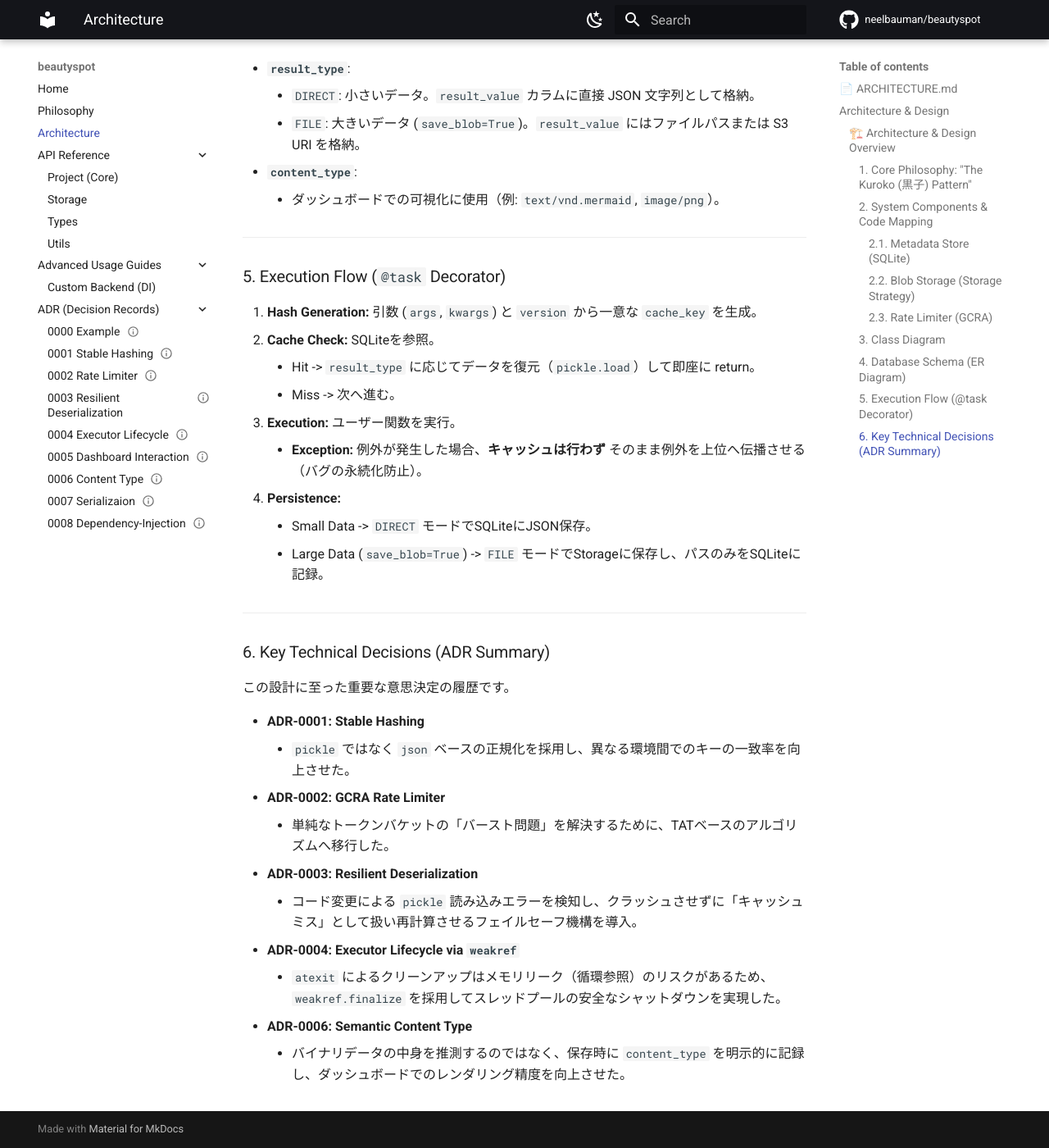
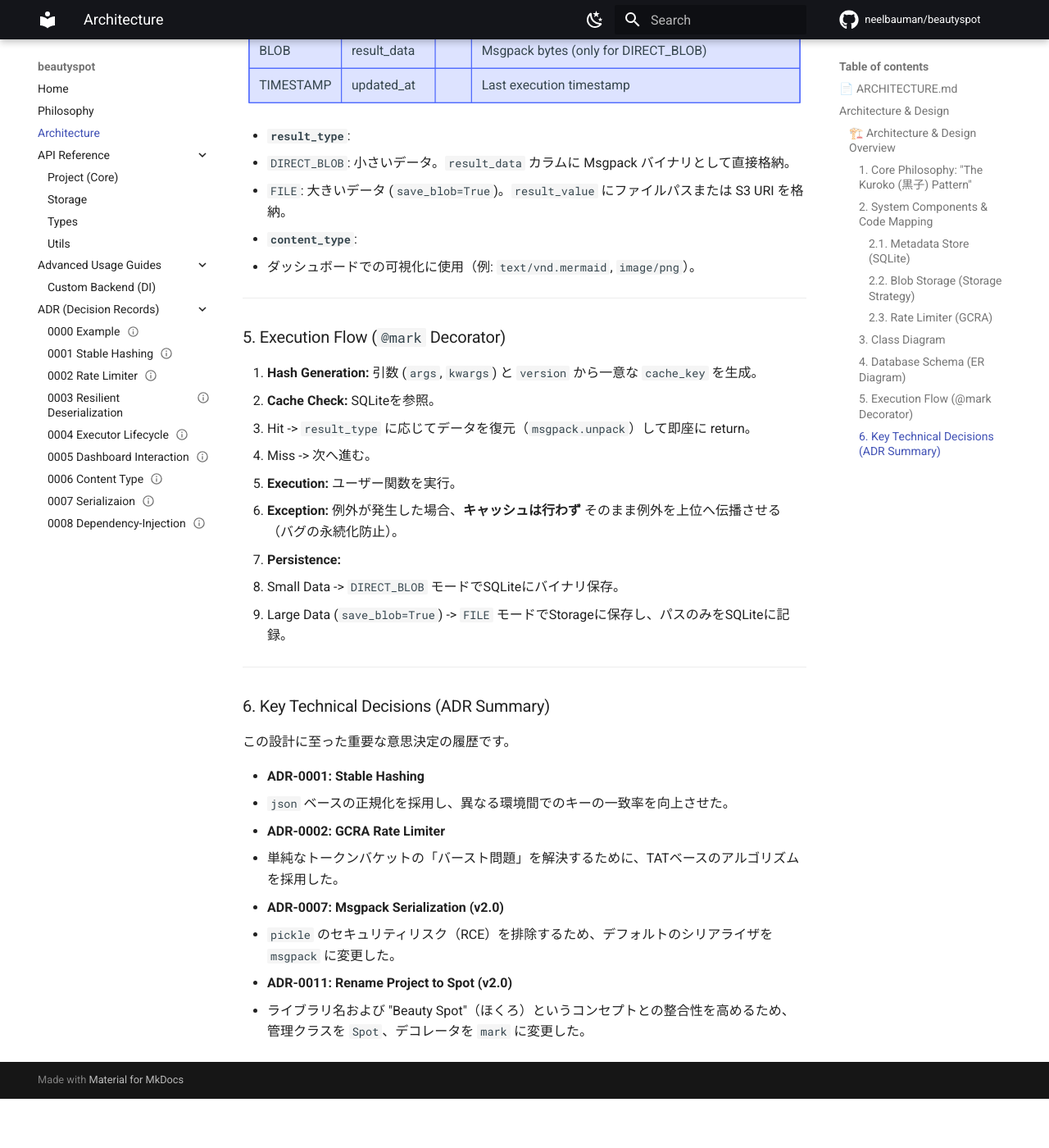
Before and after one commit to neelbauman/beautyspot, an MkDocs documentation site: the page built from docs/reference/architecture.md, in a window 1280 px wide and 1400 px high, scrolled down 2955 px. Shown: the whole window at 82% size. Built offline with MkDocs 1.6.1 and Material for MkDocs 9.7.7, drawn with Linux system fonts in a browser that asks for light colours; comment, search, counter and statistics services are not loaded; after the commit the page ends 4295 px from its top, so only the background shows below that; some of the changed text lies outside the part shown.

Commit message:
document for v2.0.0

````diff
--- a/docs/reference/architecture.md
+++ b/docs/reference/architecture.md
@@ -11,7 +11,7 @@
 ユーザーのビジネスロジック（関数）を汚染せず、インフラストラクチャの複雑性を隠蔽することを設計の主眼としています。
 
 * **No Inheritance:** ユーザーは特定のクラスを継承する必要がない。
-* **No Global State:** `Project` インスタンスごとに独立した状態（DB, TokenBucket）を持つ。
+* **No Global State:** `Spot` インスタンスごとに独立した状態（DB, TokenBucket）を持つ。
 * **Fail-Safe:** ライブラリ内部の整合性エラーが、ユーザーのアプリケーションをクラッシュさせてはならない。
 
 ---
@@ -22,16 +22,16 @@
 
 ```mermaid
 graph TD
-    UserFunc[User Function] -->|Decorated by| TaskWrapper
+    UserFunc[User Function] -->|Decorated by| MarkWrapper
 
-    subgraph "Project Context (src/beautyspot/core.py)"
-        TaskWrapper["Task Wrapper<br/><code>@Project.task</code>"]
+    subgraph "Spot Context (src/beautyspot/core.py)"
+        MarkWrapper["Mark Wrapper<br/><code>@Spot.mark</code>"]
 
-        TaskWrapper -->|Check/Save Cache| SQLite["Metadata Store<br/><code>sqlite3 (tasks table)</code>"]
-        TaskWrapper -->|Rate Limit| Limiter["Rate Limiter<br/><code>limiter.TokenBucket</code>"]
-        TaskWrapper -->|Execute| Executor["Async/Thread Executor<br/><code>concurrent.futures.Executor</code>"]
+        MarkWrapper -->|Check/Save Cache| SQLite["Metadata Store<br/><code>sqlite3 (tasks table)</code>"]
+        MarkWrapper -->|Rate Limit| Limiter["Rate Limiter<br/><code>limiter.TokenBucket</code>"]
+        MarkWrapper -->|Execute| Executor["Async/Thread Executor<br/><code>concurrent.futures.Executor</code>"]
 
-        TaskWrapper -->|Save Large Data| StorageInt["Storage Interface<br/><code>storage.BlobStorageBase</code>"]
+        MarkWrapper -->|Save Large Data| StorageInt["Storage Interface<br/><code>storage.BlobStorageBase</code>"]
     end
 
     subgraph "Storage Backends (src/beautyspot/storage.py)"
@@ -41,12 +41,14 @@
 
     LocalStore -->|File I/O| LocalDisk[("Local Disk")]
     S3Store -->|boto3| S3Bucket[("AWS S3 / MinIO")]
+
 ```
 
 #### 2.1. Metadata Store (SQLite)
 
 タスクの実行履歴と「データの在り処（ポインタ）」を管理します。
 WAL (Write-Ahead Logging) モードを採用し、並行読み書き性能を確保しています。
+v2.0 以降も互換性維持のため、内部テーブル名は `tasks` のまま使用されています。
 
 #### 2.2. Blob Storage (Storage Strategy)
 
@@ -62,15 +64,15 @@
 **GCRA (Generic Cell Rate Algorithm)** を採用しています。
 通常のトークンバケットと異なり、**"Theoretical Arrival Time (TAT)"** を管理することで、長時間アイドル後のバースト（集中アクセス）を物理的に防ぎます。
 
------
+---
 
-### 3\. Class Diagram
+### 3. Class Diagram
 
-主要クラスの依存関係と責務の構造です。`Project` クラスが `Facade` として機能し、各コンポーネントを統括しています。
+主要クラスの依存関係と責務の構造です。`Spot` クラスが `Facade` として機能し、各コンポーネントを統括しています。
 
 ```mermaid
 classDiagram
-    class Project {
+    class Spot {
         +str name
         +str db_path
         +TokenBucket bucket
@@ -78,7 +80,8 @@
         +Executor executor
         -Finalizer _finalizer
         __init__(...)
-        +task(...)
+        +mark(...)
+        +run(...)
         +limiter(...)
         +shutdown(wait)
         -_init_db()
@@ -123,20 +126,21 @@
         -_stable_serialize_default(obj)
     }
 
-    Project *-- TokenBucket : owns
-    Project o-- BlobStorageBase : uses (DI)
-    Project o-- concurrent.futures.Executor : uses / manages
+    Spot *-- TokenBucket : owns
+    Spot o-- BlobStorageBase : uses (DI)
+    Spot o-- concurrent.futures.Executor : uses / manages
     BlobStorageBase <|-- LocalStorage
     BlobStorageBase <|-- S3Storage
-    Project ..> KeyGen : uses internal
+    Spot ..> KeyGen : uses internal
+
 ```
 
------
+---
 
-### 4\. Database Schema (ER Diagram)
+### 4. Database Schema (ER Diagram)
 
 SQLite内部の `tasks` テーブルのスキーマ定義です。
-マイグレーションは `Project._init_db()` 実行時に動的チェック（Auto-Migration）によって行われます。
+マイグレーションは `Spot` 初期化時に動的チェック（Auto-Migration）によって行われます。
 
 ```mermaid
 erDiagram
@@ -145,46 +149,61 @@
         TEXT func_name "Name of the decorated function"
         TEXT input_id "User-defined ID or Argument Hash"
         TEXT version "Schema version of the task logic"
-        TEXT result_type "Storage mode: 'DIRECT' or 'FILE'"
+        TEXT result_type "Storage mode: 'DIRECT_BLOB' or 'FILE'"
         TEXT content_type "MIME type for Dashboard rendering (e.g., 'image/png')"
-        TEXT result_value "JSON string or URI (path/s3://...)"
+        TEXT result_value "Path/URI (only for FILE)"
+        BLOB result_data "Msgpack bytes (only for DIRECT_BLOB)"
         TIMESTAMP updated_at "Last execution timestamp"
     }
+
 ```
 
-  * **`result_type`**:
-      * `DIRECT`: 小さいデータ。`result_value` カラムに直接 JSON 文字列として格納。
-      * `FILE`: 大きいデータ (`save_blob=True`)。`result_value` にはファイルパスまたは S3 URI を格納。
-  * **`content_type`**:
-      * ダッシュボードでの可視化に使用（例: `text/vnd.mermaid`, `image/png`）。
+* **`result_type`**:
+* `DIRECT_BLOB`: 小さいデータ。`result_data` カラムに Msgpack バイナリとして直接格納。
+* `FILE`: 大きいデータ (`save_blob=True`)。`result_value` にファイルパスまたは S3 URI を格納。
 
------
 
-### 5\. Execution Flow (`@task` Decorator)
+* **`content_type`**:
+* ダッシュボードでの可視化に使用（例: `text/vnd.mermaid`, `image/png`）。
 
-1.  **Hash Generation:** 引数 (`args`, `kwargs`) と `version` から一意な `cache_key` を生成。
-2.  **Cache Check:** SQLiteを参照。
-      * Hit -\> `result_type` に応じてデータを復元（`pickle.load`）して即座に return。
-      * Miss -\> 次へ進む。
-3.  **Execution:** ユーザー関数を実行。
-      * **Exception:** 例外が発生した場合、**キャッシュは行わず** そのまま例外を上位へ伝播させる（バグの永続化防止）。
-4.  **Persistence:**
-      * Small Data -\> `DIRECT` モードでSQLiteにJSON保存。
-      * Large Data (`save_blob=True`) -\> `FILE` モードでStorageに保存し、パスのみをSQLiteに記録。
 
------
+---
 
-### 6\. Key Technical Decisions (ADR Summary)
+### 5. Execution Flow (`@mark` Decorator)
+
+1. **Hash Generation:** 引数 (`args`, `kwargs`) と `version` から一意な `cache_key` を生成。
+2. **Cache Check:** SQLiteを参照。
+* Hit -> `result_type` に応じてデータを復元（`msgpack.unpack`）して即座に return。
+* Miss -> 次へ進む。
+
+
+3. **Execution:** ユーザー関数を実行。
+* **Exception:** 例外が発生した場合、**キャッシュは行わず** そのまま例外を上位へ伝播させる（バグの永続化防止）。
+
+
+4. **Persistence:**
+* Small Data -> `DIRECT_BLOB` モードでSQLiteにバイナリ保存。
+* Large Data (`save_blob=True`) -> `FILE` モードでStorageに保存し、パスのみをSQLiteに記録。
+
+
+
+---
+
+### 6. Key Technical Decisions (ADR Summary)
 
 この設計に至った重要な意思決定の履歴です。
 
-  * **ADR-0001: Stable Hashing**
-      * `pickle` ではなく `json` ベースの正規化を採用し、異なる環境間でのキーの一致率を向上させた。
-  * **ADR-0002: GCRA Rate Limiter**
-      * 単純なトークンバケットの「バースト問題」を解決するために、TATベースのアルゴリズムへ移行した。
-  * **ADR-0003: Resilient Deserialization**
-      * コード変更による `pickle` 読み込みエラーを検知し、クラッシュさせずに「キャッシュミス」として扱い再計算させるフェイルセーフ機構を導入。
-  * **ADR-0004: Executor Lifecycle via `weakref`**
-      * `atexit` によるクリーンアップはメモリリーク（循環参照）のリスクがあるため、`weakref.finalize` を採用してスレッドプールの安全なシャットダウンを実現した。
-  * **ADR-0006: Semantic Content Type**
-      * バイナリデータの中身を推測するのではなく、保存時に `content_type` を明示的に記録し、ダッシュボードでのレンダリング精度を向上させた。
+* **ADR-0001: Stable Hashing**
+* `json` ベースの正規化を採用し、異なる環境間でのキーの一致率を向上させた。
+
+
+* **ADR-0002: GCRA Rate Limiter**
+* 単純なトークンバケットの「バースト問題」を解決するために、TATベースのアルゴリズムを採用した。
+
+
+* **ADR-0007: Msgpack Serialization (v2.0)**
+* `pickle` のセキュリティリスク（RCE）を排除するため、デフォルトのシリアライザを `msgpack` に変更した。
+
+
+* **ADR-0011: Rename Project to Spot (v2.0)**
+* ライブラリ名および "Beauty Spot"（ほくろ）というコンセプトとの整合性を高めるため、管理クラスを `Spot`、デコレータを `mark` に変更した。
````
Also changed, not shown: docs/reference/core.md (+1 -1 lines), docs/reference/philosophy.md (+2 -0 lines).
